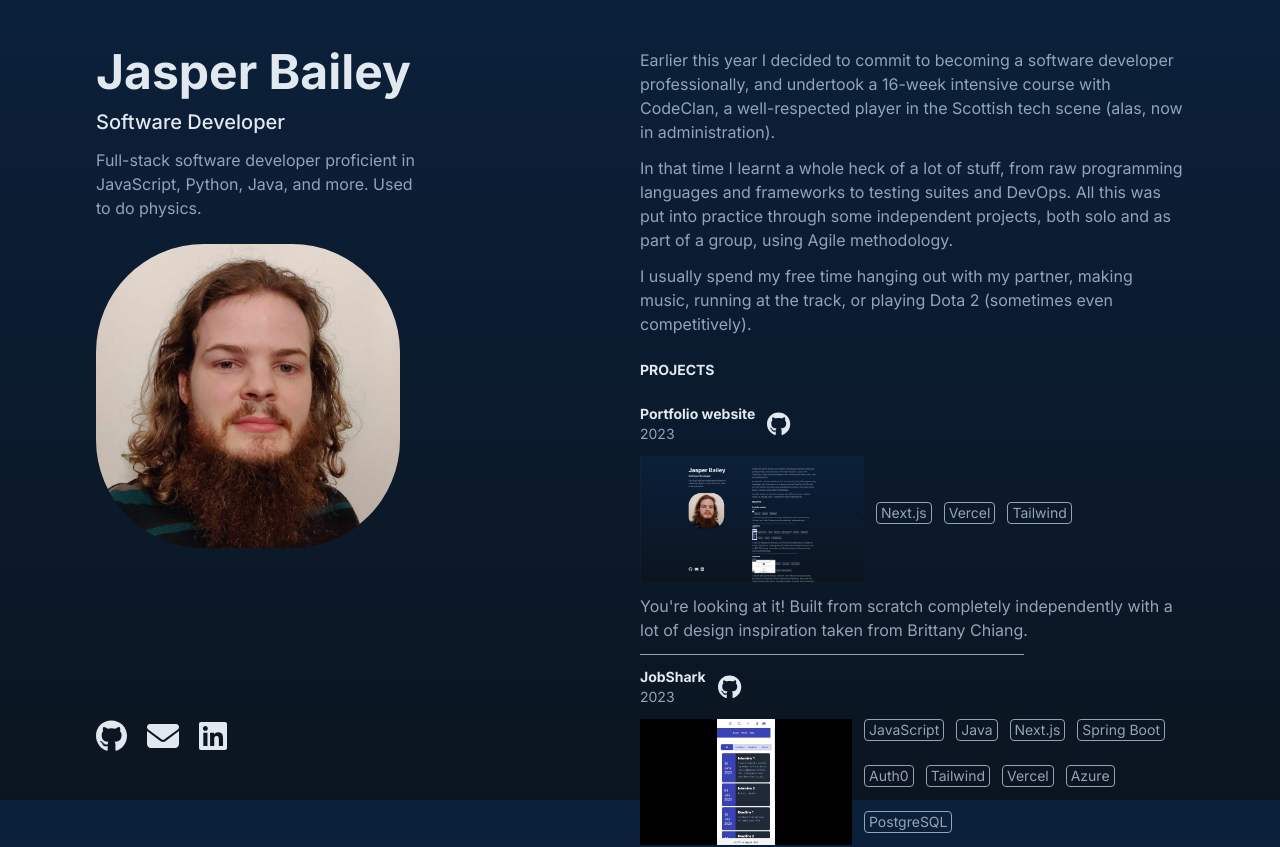
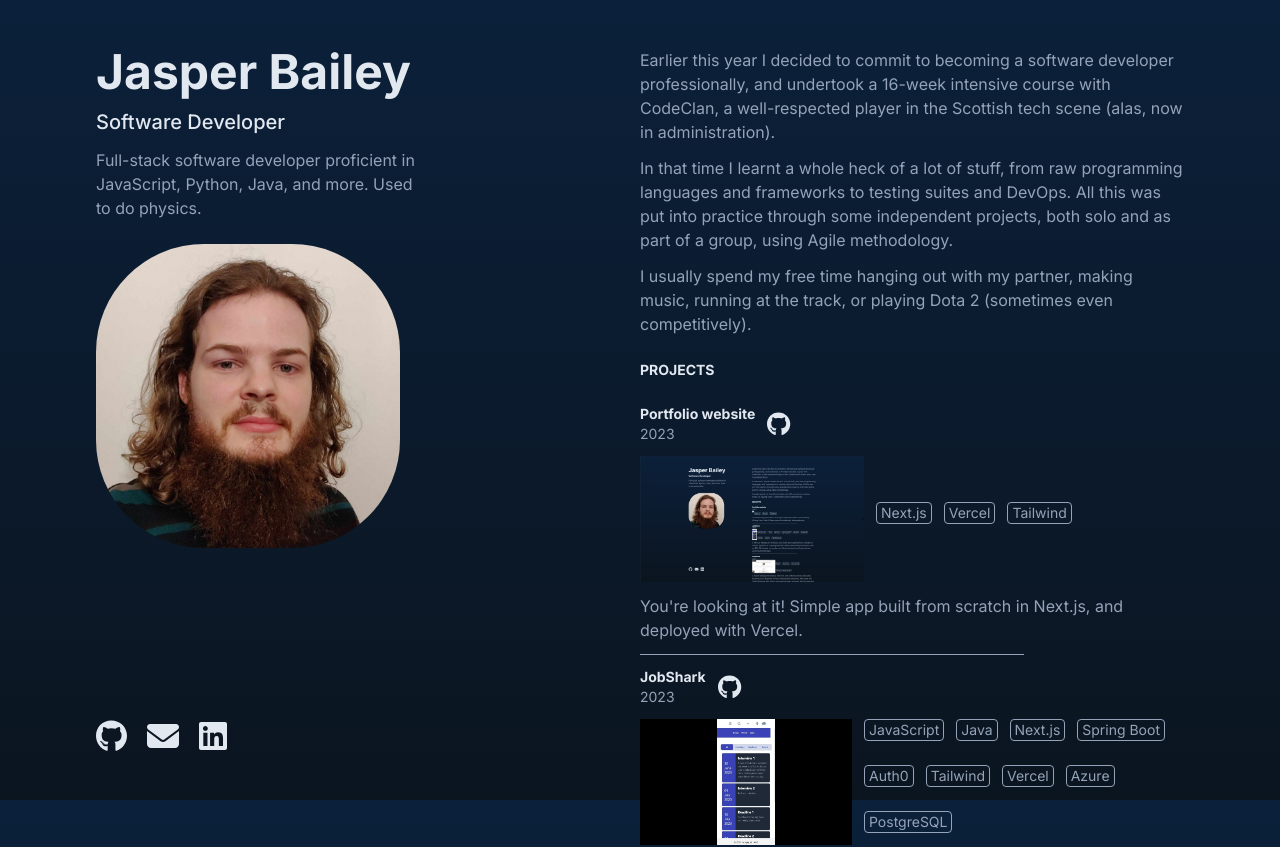
Before and after one commit to jasperBailey/portfolio, a Next.js app: page / in a window 1280 px wide. Shown: the top 847 px of the page. Built offline with nearby package versions, Linux system fonts and the light colour scheme.

Commit message:
changed website description

```diff
--- a/app/page.tsx
+++ b/app/page.tsx
@@ -33,7 +33,7 @@
           <ShortProject
             title="Portfolio website"
             year="2023"
-            summary="You're looking at it! Built from scratch completely independently with a lot of design inspiration taken from Brittany Chiang."
+            summary="You're looking at it! Simple app built from scratch in Next.js, and deployed with Vercel."
             previewImg={process.env.PUBLIC_URL + "recursion.jpg"}
             techs={["Next.js", "Vercel", "Tailwind"]}
             githubUrl="https://github.com/jasperBailey/portfolio"
```
